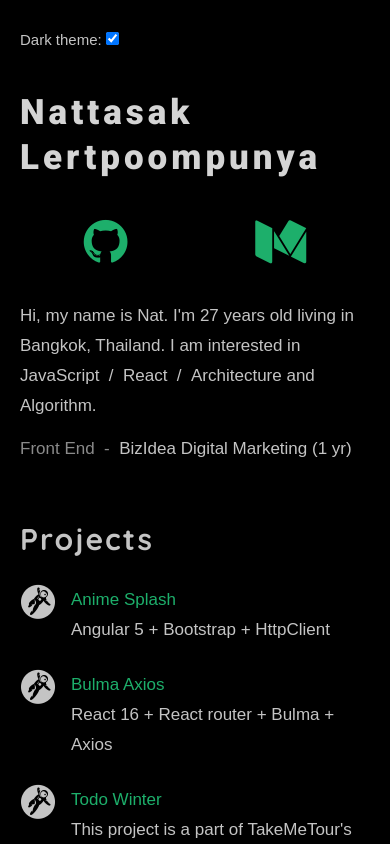
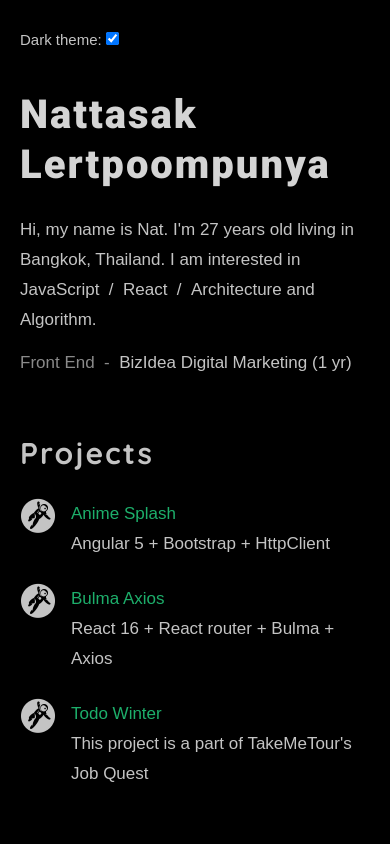
Before and after one commit to Nattasak/my-resume, a React (Create React App) app: page / in a window 390 px wide. Shown: the top 844 px of the page. Built offline with nearby package versions, Linux system fonts and the light colour scheme.

Commit message:
responsive header css

```diff
--- a/src/Styles/Header.css
+++ b/src/Styles/Header.css
@@ -26,35 +26,34 @@
         border: 0; }
 
 @media only screen and (max-width: 821px) {
-  .header .main-nav {
-    margin-top: 30px; }
   .header .section-title {
-    padding-bottom: 25px;
-    font-size: 35px;
-    letter-spacing: 4px;
-    line-height: 45px; } }
+    font-size: 60px;
+    line-height: 73px; } }
 
 @media only screen and (max-width: 585px) {
-  .header .section-title {
-    text-align: left;
-    margin-bottom: 25px; }
   .header .main-nav-items .main-nav-item {
     padding: 6px; }
     .header .main-nav-items .main-nav-item.say-hello {
-      margin-right: 300px;
-      margin-bottom: 30px;
       display: none; } }
+
+@media only screen and (max-width: 495px) {
+  .header .section-title {
+    font-size: 55px;
+    line-height: 65px; } }
+
+@media only screen and (max-width: 455px) {
+  .header .section-title {
+    font-size: 40px;
+    line-height: 50px; }
+  .header .main-nav {
+    display: none; } }
 
 @media only screen and (max-width: 360px) {
   .header .section-title {
-    font-size: 28px;
+    font-size: 35px;
     line-height: 37px; } }
 
 @media only screen and (max-width: 320px) {
-  .header {
-    margin-bottom: 40px; }
-    .header .section-title {
-      font-size: 24px;
-      line-height: 34px; }
-    .header .main-nav-items .main-nav-item {
-      padding: 6px; } }
+  .header .section-title {
+    font-size: 32px;
+    line-height: 34px; } }
--- a/src/Styles/Header.scss
+++ b/src/Styles/Header.scss
@@ -39,32 +39,20 @@
 
 @media only screen and (max-width: 821px) {
   .header {
-    .main-nav {
-        margin-top: 30px;
-      }
     .section-title {
-      padding-bottom: 25px;
-      font-size: 35px;
-      letter-spacing: 4px;
-      line-height: 45px;
+      font-size: 60px;
+      line-height: 73px;
     }
   }
 }
 
 @media only screen and (max-width: 585px) {
   .header {
-    .section-title {
-      text-align: left;
-      margin-bottom: 25px;
-    }
-
     .main-nav-items {
       .main-nav-item {
         padding: 6px;
 
         &.say-hello {
-          margin-right: 300px;
-          margin-bottom: 30px;
           display: none;
         }
       }
@@ -72,10 +60,32 @@
   }
 }
 
+@media only screen and (max-width: 495px) {
+  .header {
+    .section-title {
+      font-size: 55px;
+      line-height: 65px;
+    }
+  }
+}
+
+@media only screen and (max-width: 455px) {
+  .header {
+    .section-title {
+      font-size: 40px;
+      line-height: 50px;
+    }
+
+    .main-nav {
+      display: none;
+    }
+  }
+}
+
 @media only screen and (max-width: 360px) {
   .header {
     .section-title {
-      font-size: 28px;
+      font-size: 35px;
       line-height: 37px;
     }
   }
@@ -83,17 +93,9 @@
 
 @media only screen and (max-width: 320px) {
   .header {
-    margin-bottom: 40px;
-
     .section-title {
-      font-size: 24px;
+      font-size: 32px;
       line-height: 34px;
-    }
-
-    .main-nav-items {
-      .main-nav-item {
-        padding: 6px;
-      }
     }
   }
 }
```
Also changed, not shown: src/App.js (+6 -6 lines).
